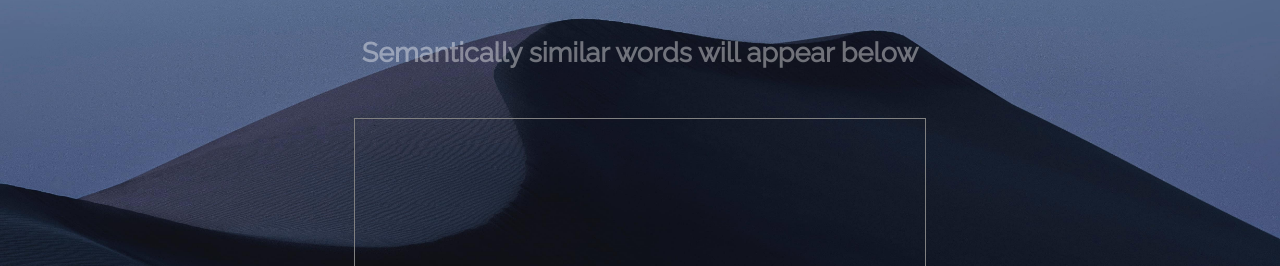
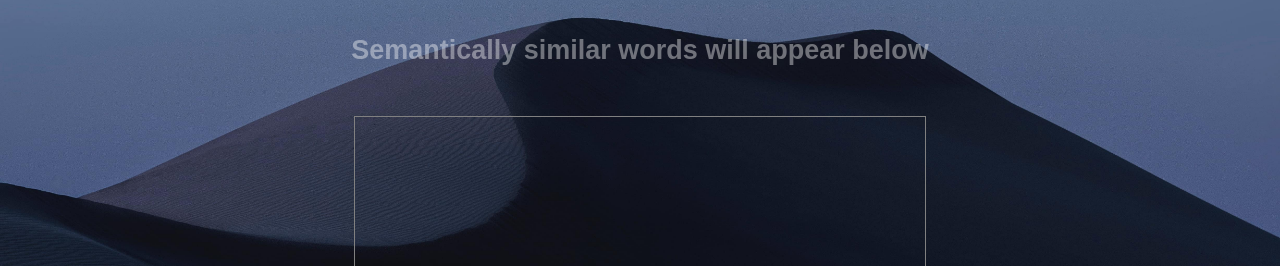
Before and after one commit to chrisbmar/gavagai, a Vue app: page / in a window 1280 px wide. Shown: the part 480-746 px from the top of the page. Built offline with nearby package versions, Linux system fonts and the light colour scheme.

Commit message:
update media queries to ensure aligned margins

```diff
--- a/public/index.html
+++ b/public/index.html
@@ -4,7 +4,7 @@
     <meta charset="utf-8">
     <meta http-equiv="X-UA-Compatible" content="IE=edge">
     <meta name="viewport" content="width=device-width,initial-scale=1.0">
-    <link rel="icon" href="<%= BASE_URL %>favicon.ico">
+    <link rel="icon" href="<%= BASE_URL %>favicon.ico?v=2">
     <link rel='stylesheet' href='https://use.fontawesome.com/releases/v5.7.0/css/all.css' integrity='sha384-lZN37f5QGtY3VHgisS14W3ExzMWZxybE1SJSEsQp9S+oqd12jhcu+A56Ebc1zFSJ' crossorigin='anonymous'>
     <title>Gavagai challenge - Vue</title>
   </head>
--- a/src/App.vue
+++ b/src/App.vue
@@ -39,11 +39,10 @@ export default {
 </script>
 
 <style>
-@import url('https://fonts.googleapis.com/css?family=Raleway&display=swap');
 
 html {
   font-size: 18px;
-  font-family: 'Raleway', sans-serif;
+  font-family: sans-serif;
   color: white;
 }
 
--- a/src/components/SearchResults.vue
+++ b/src/components/SearchResults.vue
@@ -20,6 +20,8 @@ export default {
 
 <style scoped>
   .search-results {
+    display: flex;
+    justify-content: center;
     width: 550px;
     height: 700px;
     overflow: scroll;
@@ -32,7 +34,7 @@ export default {
 
 @media only screen and (max-width: 730px) {
   .search-results {
-        width: 90%;
+        width: 100%;
         padding: 0;
         margin-top: 20px;
         height: auto;
--- a/src/components/Word.vue
+++ b/src/components/Word.vue
@@ -46,8 +46,7 @@ export default {
 
 <style scoped>
 .worddiv {
-    padding: 10px;
-    margin: 10px;
+    margin: 10px 0px;
     width: 100%;
     text-align: center;
     display: inline-block;
@@ -107,10 +106,4 @@ span {
     cursor: pointer;
     opacity: 0.4;
 }
-
-@media only screen and (max-width: 425px){
-    .worddiv {
-        width: 95%;
-    }
-}
 </style>
--- a/src/components/WordList.vue
+++ b/src/components/WordList.vue
@@ -24,8 +24,8 @@ export default {
   .wordlist {
     display: inline-block;
     width: 90%;
-    margin-left: 6px;
     flex-wrap: wrap;
     justify-content: center;
  }
+
 </style>
```
